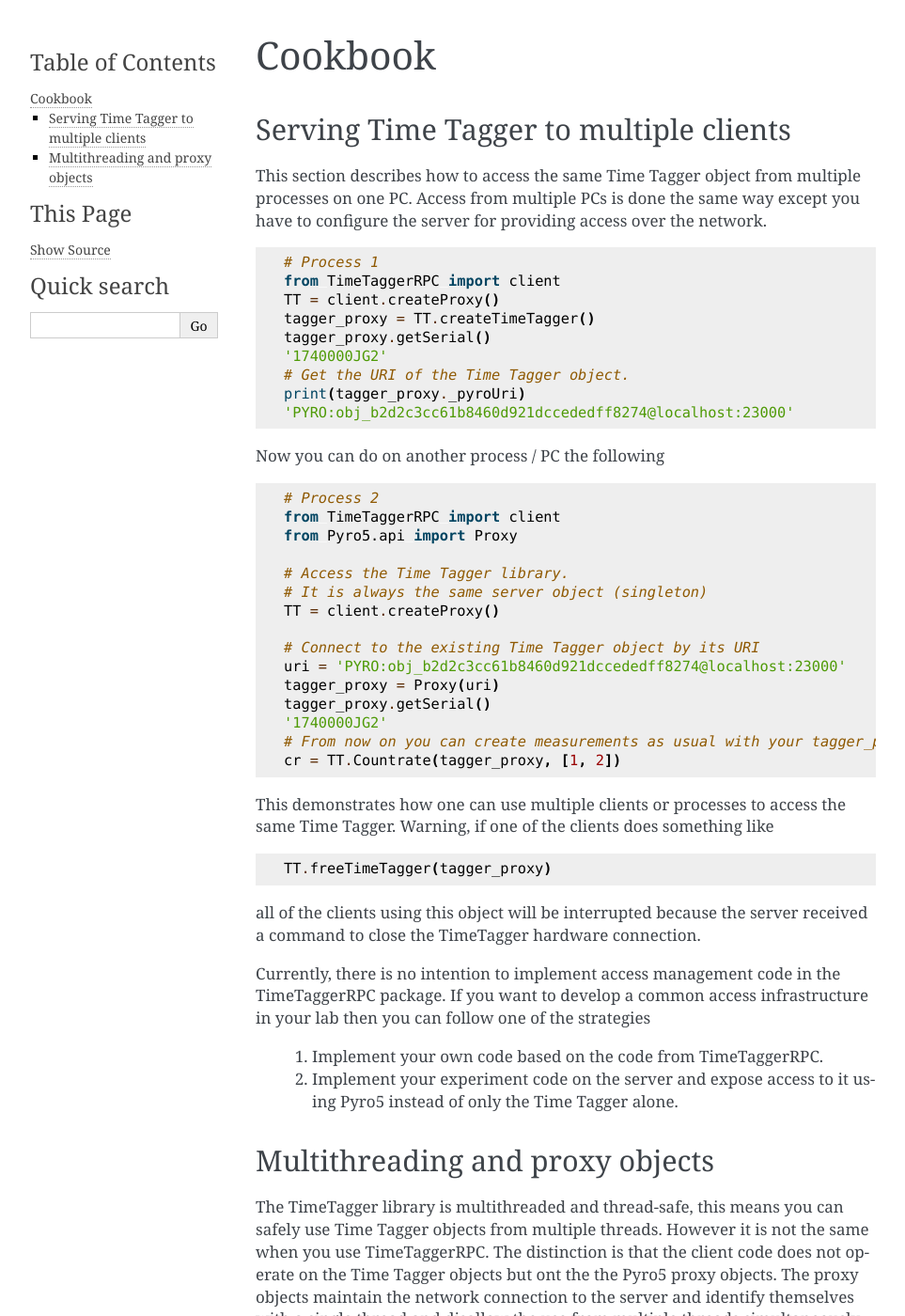
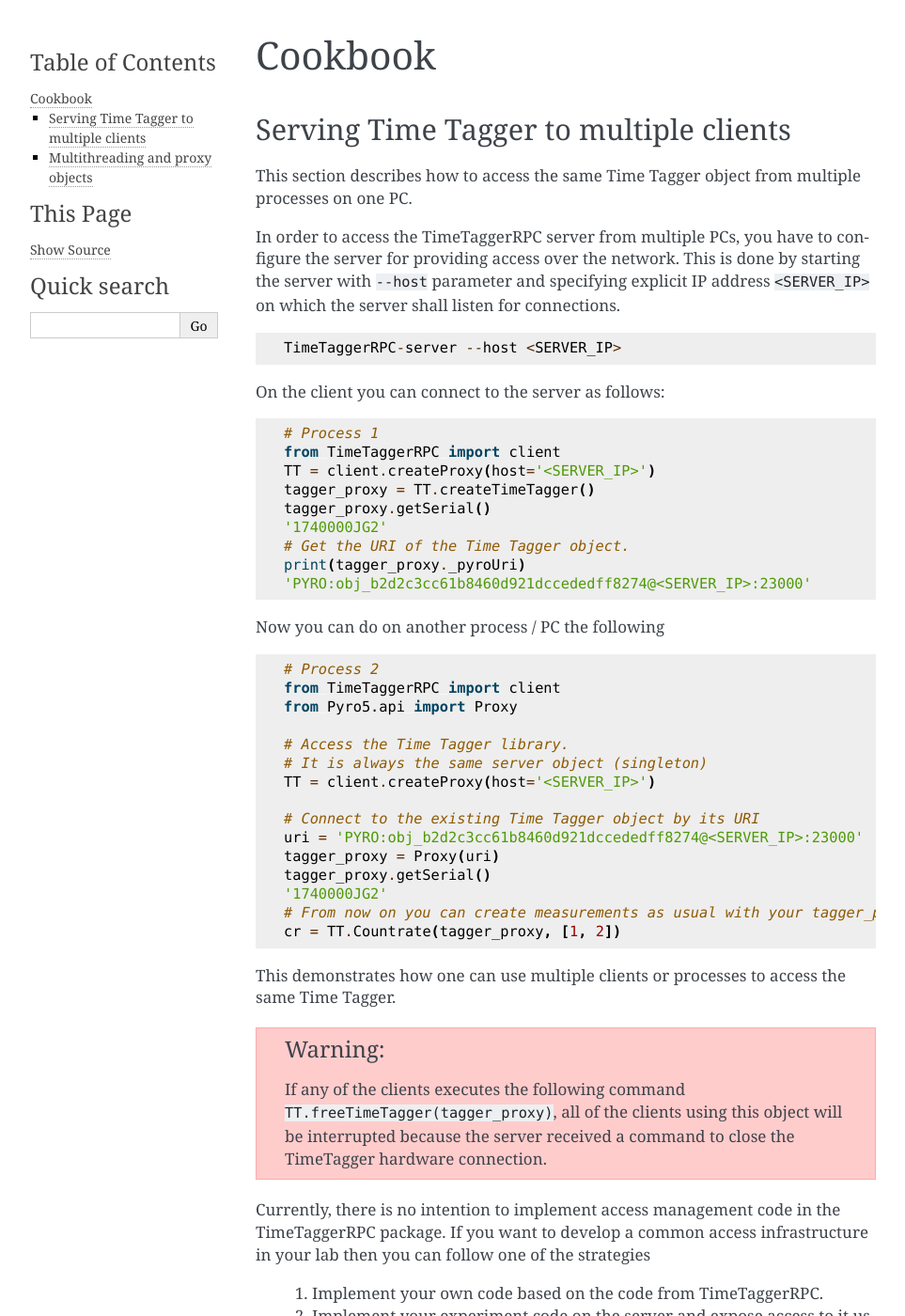
Before and after one commit to swabianinstruments/TimeTaggerRPC, a Sphinx documentation site: the page built from doc/cookbook.rst, in a window 1280 px wide and 1400 px high. Shown: the whole window at 94% size, without its empty margins (148-1111 px from the left). Built offline with Sphinx 7.4.7, drawn with Linux system fonts in a browser that asks for light colours; some of the changed text lies outside the part shown.

Commit message:
Updated package links. Minor docu changes. (#4)
* Updated package links. Minor docu changes.

* Code quality imporvements.

```diff
--- a/TimeTaggerRPC/__init__.py
+++ b/TimeTaggerRPC/__init__.py
@@ -1,4 +1,4 @@
 """RPC for Swabian Instruments' Time Tagger"""
 
-__version__ = '0.0.4a7'
+__version__ = '0.0.4a8'
 __author__ = 'Igor Shavrin'
--- /dev/null
+++ b/doc/_static/placeholder.txt
@@ -0,0 +1 @@
+This file is needed to include this folder into the repository.
--- a/doc/conf.py
+++ b/doc/conf.py
@@ -18,7 +18,7 @@
 # -- Project information -----------------------------------------------------
 
 project = 'Time Tagger RPC'
-copyright = '2021, Igor Shavrin <igor@swabianinstruments.com>'
+copyright = '2021 Swabian Instruments GmbH'
 author = 'Igor Shavrin <igor@swabianinstruments.com>'
 
 
--- a/doc/cookbook.rst
+++ b/doc/cookbook.rst
@@ -8,19 +8,27 @@
 
 
 This section describes how to access the same Time Tagger object from multiple processes on one PC.
-Access from multiple PCs is done the same way except you have to configure the server for providing access over the network.
+
+In order to access the TimeTaggerRPC server from multiple PCs, you have to configure the server for providing access over the network.
+This is done by starting the server with ``--host`` parameter and specifying explicit IP address ``<SERVER_IP>`` on which the server shall listen for connections.
+
+.. code::
+
+    TimeTaggerRPC-server --host <SERVER_IP>
+
+On the client you can connect to the server as follows:
 
 .. code:: python
 
     # Process 1
     from TimeTaggerRPC import client
-    TT = client.createProxy()
+    TT = client.createProxy(host='<SERVER_IP>')
     tagger_proxy = TT.createTimeTagger()
     tagger_proxy.getSerial()
     '1740000JG2'
     # Get the URI of the Time Tagger object.
     print(tagger_proxy._pyroUri)
-    'PYRO:obj_b2d2c3cc61b8460d921dccededff8274@localhost:23000'
+    'PYRO:obj_b2d2c3cc61b8460d921dccededff8274@<SERVER_IP>:23000'
 
 Now you can do on another process / PC the following
 
@@ -32,10 +40,10 @@
 
     # Access the Time Tagger library.
     # It is always the same server object (singleton)
-    TT = client.createProxy()
+    TT = client.createProxy(host='<SERVER_IP>')
 
     # Connect to the existing Time Tagger object by its URI
-    uri = 'PYRO:obj_b2d2c3cc61b8460d921dccededff8274@localhost:23000'
+    uri = 'PYRO:obj_b2d2c3cc61b8460d921dccededff8274@<SERVER_IP>:23000'
     tagger_proxy = Proxy(uri)
     tagger_proxy.getSerial()
     '1740000JG2'
@@ -44,14 +52,12 @@
 
 
 This demonstrates how one can use multiple clients or processes to access the same Time Tagger.
-Warning, if one of the clients does something like
 
-.. code::
+.. warning::
 
-    TT.freeTimeTagger(tagger_proxy)
-
-all of the clients using this object will be interrupted because the server received
-a command to close the TimeTagger hardware connection.
+    If any of the clients executes the following command ``TT.freeTimeTagger(tagger_proxy)``,
+    all of the clients using this object will be interrupted because the server received
+    a command to close the TimeTagger hardware connection.
 
 Currently, there is no intention to implement access management code in the TimeTaggerRPC package.
 If you want to develop a common access infrastructure in your lab then you can follow one of the strategies
--- a/pyproject.toml
+++ b/pyproject.toml
@@ -4,9 +4,9 @@
 
 [tool.flit.metadata]
 module = "TimeTaggerRPC"
-author = "Igor Shavrin"
+author = "Igor Shavrin, Swabian Instruments GmbH"
 author-email = "igor@swabianinstruments.com"
-home-page = "https://github.com/igor-shavrin/TimeTaggerRPC"
+home-page = "https://github.com/swabianinstruments/TimeTaggerRPC"
 description-file = "README.md"
 requires = [
     "Pyro5",
@@ -29,7 +29,7 @@
 ]
 
 [tool.flit.metadata.urls]
-Documentation = "https://www.swabianinstruments.com/static/documentation/TimeTagger/index.html"
+Documentation = "https://timetaggerrpc.readthedocs.io/"
 Hardware = "https://www.swabianinstruments.com/time-tagger/"
 
 [tool.flit.scripts]
```
Also changed, not shown: setup.py (line endings or trailing spaces), 8 other files.
